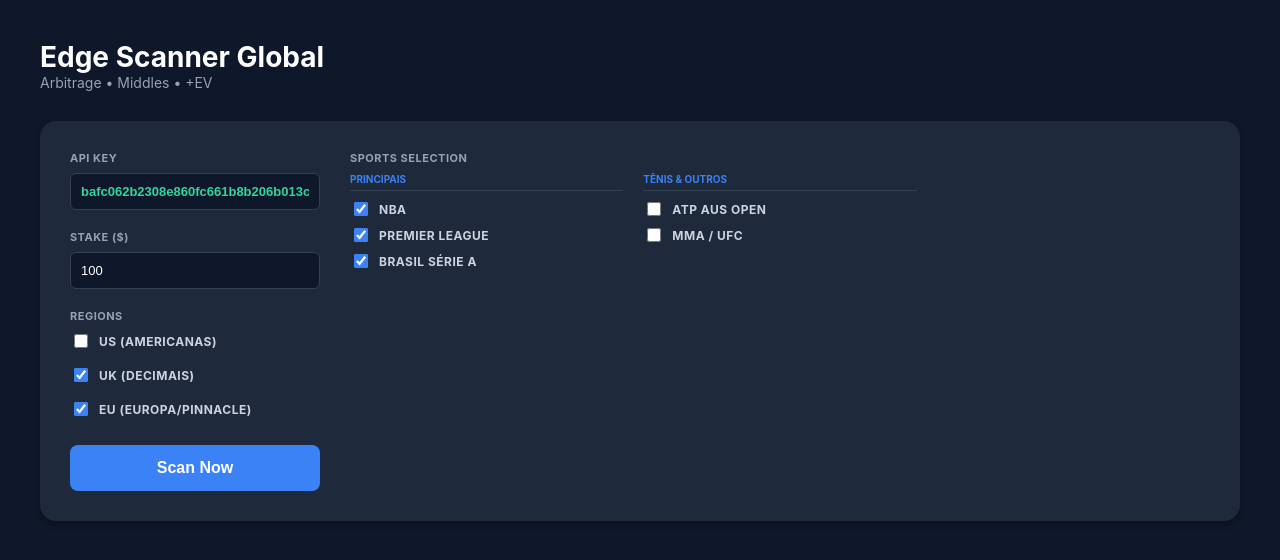
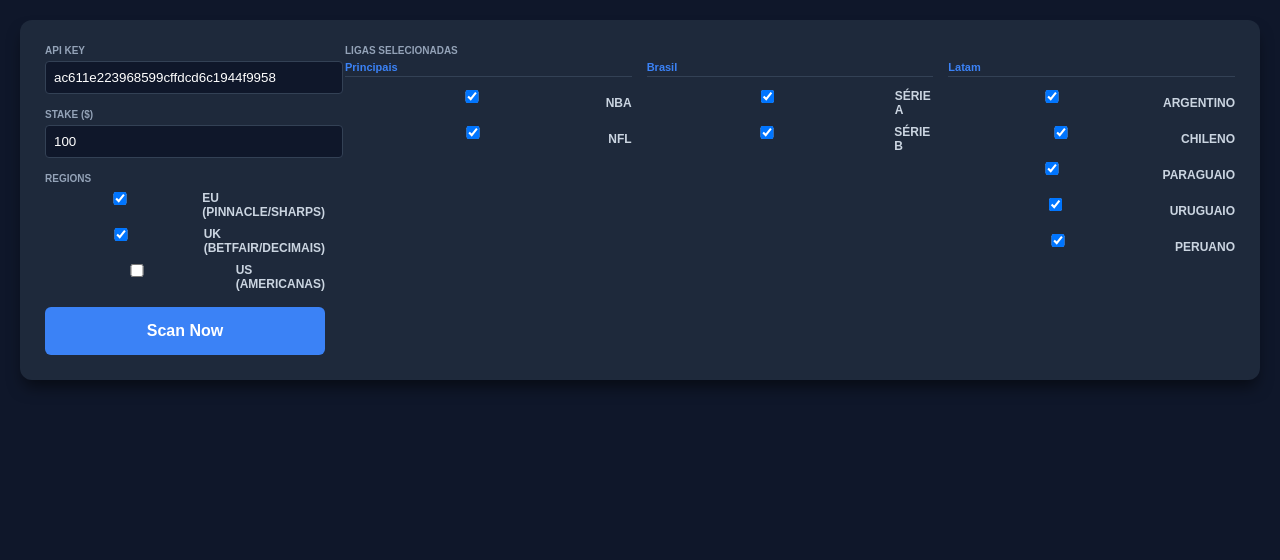
Before and after one commit to fekitorich/odd, a Flask app: page / in a window 1280 px wide. Shown: the top 560 px of the page. Run offline with Flask 3, Linux system fonts and the light colour scheme.

Commit message:
Update index.html

```diff
--- a/templates/index.html
+++ b/templates/index.html
@@ -2,112 +2,85 @@
 <html lang="pt-br">
 <head>
     <meta charset="UTF-8">
-    <title>Edge Scanner Global</title>
+    <title>Edge Scanner Global - Pro</title>
     <style>
         :root { --bg: #0f172a; --panel: #1e293b; --text: #e2e8f0; --primary: #3b82f6; --green: #064e3b; --green-text: #34d399; --red: #7f1d1d; --red-text: #f87171; }
-        body { background: var(--bg); color: var(--text); font-family: -apple-system, BlinkMacSystemFont, "Segoe UI", Roboto, sans-serif; padding: 40px; margin: 0; }
+        body { background: var(--bg); color: var(--text); font-family: sans-serif; padding: 20px; margin: 0; }
         .container { max-width: 1400px; margin: 0 auto; }
-        .header { display: flex; justify-content: space-between; margin-bottom: 30px; }
-        h1 { margin: 0; font-size: 28px; color: white; font-weight: 700; }
-
-        .main-panel { background: var(--panel); padding: 30px; border-radius: 16px; display: grid; grid-template-columns: 250px 1fr 200px; gap: 30px; box-shadow: 0 4px 6px rgba(0,0,0,0.3); }
-
-        label { display: block; font-size: 11px; font-weight: 700; color: #94a3b8; margin-bottom: 8px; text-transform: uppercase; letter-spacing: 0.5px; }
-        input[type="text"], input[type="number"] { background: var(--bg); border: 1px solid #334155; color: white; padding: 10px; border-radius: 6px; width: 100%; box-sizing: border-box; font-size: 13px; }
-
-        .sports-container { display: grid; grid-template-columns: repeat(3, 1fr); gap: 20px; }
-        .sport-category { margin-bottom: 15px; }
-        .cat-title { color: var(--primary); font-size: 10px; font-weight: bold; text-transform: uppercase; border-bottom: 1px solid #334155; padding-bottom: 5px; margin-bottom: 8px; }
-
-        .item { display: flex; align-items: center; gap: 8px; font-size: 12px; cursor: pointer; color: #cbd5e1; margin-bottom: 6px; }
-        .item:hover { color: white; }
-        input[type="checkbox"] { accent-color: var(--primary); width: 14px; height: 14px; cursor: pointer; }
-
-        .btn { background: var(--primary); color: white; border: none; padding: 14px; border-radius: 8px; font-weight: 600; cursor: pointer; width: 100%; margin-top: 20px; font-size: 16px; transition: 0.2s; }
+        .main-panel { background: var(--panel); padding: 25px; border-radius: 12px; display: grid; grid-template-columns: 280px 1fr; gap: 20px; box-shadow: 0 10px 15px -3px rgba(0,0,0,0.5); }
+        label { display: block; font-size: 10px; font-weight: bold; color: #94a3b8; margin-bottom: 5px; text-transform: uppercase; }
+        input { background: var(--bg); border: 1px solid #334155; color: white; padding: 8px; border-radius: 4px; width: 100%; margin-bottom: 15px; }
+        .sports-grid { display: grid; grid-template-columns: repeat(3, 1fr); gap: 15px; }
+        .cat-title { color: var(--primary); font-size: 11px; font-weight: bold; border-bottom: 1px solid #334155; margin-bottom: 10px; padding-bottom: 3px; }
+        .item { display: flex; align-items: center; gap: 8px; font-size: 12px; margin-bottom: 5px; color: #cbd5e1; }
+        .btn { background: var(--primary); color: white; border: none; padding: 15px; border-radius: 6px; font-weight: bold; cursor: pointer; width: 100%; font-size: 16px; }
         .btn:hover { background: #2563eb; }
-
-        .alert { padding: 15px; border-radius: 8px; margin-top: 20px; display: none; font-size: 14px; }
-        .alert-error { background: rgba(127, 29, 29, 0.2); border: 1px solid var(--red); color: var(--red-text); }
-
-        .tabs { display: flex; gap: 20px; margin-top: 30px; border-bottom: 1px solid #334155; }
-        .tab { padding: 12px 20px; cursor: pointer; color: #94a3b8; border-bottom: 2px solid transparent; font-weight: 500; }
-        .tab.active { color: white; border-bottom: 2px solid var(--primary); }
-
-        .content { display: none; background: var(--panel); padding: 0; border-radius: 0 0 16px 16px; overflow: hidden; }
+        .tabs { display: flex; gap: 10px; margin-top: 20px; border-bottom: 1px solid #334155; }
+        .tab { padding: 10px 20px; cursor: pointer; color: #94a3b8; border-bottom: 2px solid transparent; }
+        .tab.active { color: white; border-bottom: 2px solid var(--primary); font-weight: bold; }
+        .content { display: none; background: var(--panel); margin-top: 10px; border-radius: 8px; }
         .content.active { display: block; }
-
         table { width: 100%; border-collapse: collapse; }
-        th { background: rgba(15, 23, 42, 0.5); text-align: left; padding: 12px 16px; font-size: 11px; color: #94a3b8; text-transform: uppercase; letter-spacing: 1px; }
-        td { padding: 16px; border-bottom: 1px solid #334155; font-size: 13px; vertical-align: top; }
-
-        .roi-badge { padding: 4px 8px; border-radius: 4px; font-weight: bold; font-size: 12px; display: inline-block; }
-        .roi-pos { background: rgba(6, 78, 59, 0.4); color: var(--green-text); border: 1px solid var(--green); }
-        .roi-neg { background: rgba(127, 29, 29, 0.4); color: var(--red-text); border: 1px solid var(--red); }
-
-        .bet-detail { margin-bottom: 8px; line-height: 1.4; }
-        .bookie-name { color: #94a3b8; font-size: 11px; font-weight: normal; }
-        .odd-val { color: white; font-weight: bold; }
+        th { text-align: left; padding: 12px; font-size: 11px; color: #94a3b8; text-transform: uppercase; background: rgba(0,0,0,0.2); }
+        td { padding: 12px; border-bottom: 1px solid #334155; font-size: 13px; }
+        .roi-badge { padding: 4px 8px; border-radius: 4px; font-weight: bold; }
+        .roi-pos { background: rgba(6, 78, 59, 0.4); color: var(--green-text); }
+        .bet-box { background: rgba(15, 23, 42, 0.4); padding: 8px; border-radius: 4px; border-left: 3px solid var(--primary); margin-bottom: 5px; }
+        .bookie { color: #94a3b8; font-size: 11px; }
+        .market-tag { font-size: 10px; background: #334155; padding: 2px 5px; border-radius: 3px; color: #3b82f6; margin-bottom: 4px; display: inline-block; }
     </style>
 </head>
 <body>
     <div class="container">
-        <div class="header">
-            <div><h1>Edge Scanner Global</h1><div style="font-size:14px;color:#94a3b8">Arbitrage • Middles • +EV</div></div>
-        </div>
-
-        <form id="form">
-            <div class="main-panel">
+        <form id="form" class="main-panel">
             <div>
                 <label>API KEY</label>
-                    <input type="text" name="apiKey" value="bafc062b2308e860fc661b8b206b013c" style="color:#34d399; font-weight:bold;">
-
-                    <div style="margin-top:20px"><label>STAKE ($)</label><input type="number" name="stake" value="100"></div>
-                    <div style="margin-top:20px"><label>REGIONS</label>
-                        <div style="display:grid; gap:8px;">
+                <input type="text" name="apiKey" value="ac611e223968599cffdcd6c1944f9958">
+                <label>STAKE ($)</label>
+                <input type="number" name="stake" value="100">
+                <label>REGIONS</label>
+                <div style="font-size:12px; margin-bottom:15px;">
+                    <label class="item"><input type="checkbox" name="regions" value="eu" checked> EU (Pinnacle/Sharps)</label>
+                    <label class="item"><input type="checkbox" name="regions" value="uk" checked> UK (Betfair/Decimais)</label>
                     <label class="item"><input type="checkbox" name="regions" value="us"> US (Americanas)</label>
-                            <label class="item"><input type="checkbox" name="regions" value="uk" checked> UK (Decimais)</label>
-                            <label class="item"><input type="checkbox" name="regions" value="eu" checked> EU (Europa/Pinnacle)</label>
-                        </div>
                 </div>
                 <button type="submit" class="btn" id="btn">Scan Now</button>
             </div>
-
-                <div style="grid-column: span 2;">
-                    <label>SPORTS SELECTION</label>
-                    <div class="sports-container">
-                        <div class="sport-category">
+            <div>
+                <label>LIGAS SELECIONADAS</label>
+                <div class="sports-grid">
+                    <div>
                         <div class="cat-title">Principais</div>
                         <label class="item"><input type="checkbox" name="sports" value="basketball_nba" checked> NBA</label>
-                            <label class="item"><input type="checkbox" name="sports" value="soccer_epl" checked> Premier League</label>
-                            <label class="item"><input type="checkbox" name="sports" value="soccer_brazil_campeonato" checked> Brasil Série A</label>
+                        <label class="item"><input type="checkbox" name="sports" value="americanfootball_nfl" checked> NFL</label>
                     </div>
-                        <div class="sport-category">
-                            <div class="cat-title">Tênis & Outros</div>
-                            <label class="item"><input type="checkbox" name="sports" value="tennis_atp_aus_open_singles"> ATP Aus Open</label>
-                            <label class="item"><input type="checkbox" name="sports" value="mma_mixed_martial_arts"> MMA / UFC</label>
+                    <div>
+                        <div class="cat-title">Brasil</div>
+                        <label class="item"><input type="checkbox" name="sports" value="soccer_brazil_campeonato" checked> Série A</label>
+                        <label class="item"><input type="checkbox" name="sports" value="soccer_brazil_serie_b" checked> Série B</label>
                     </div>
+                    <div>
+                        <div class="cat-title">Latam</div>
+                        <label class="item"><input type="checkbox" name="sports" value="soccer_argentina_primera" checked> Argentino</label>
+                        <label class="item"><input type="checkbox" name="sports" value="soccer_chile_primera" checked> Chileno</label>
+                        <label class="item"><input type="checkbox" name="sports" value="soccer_paraguay_primera" checked> Paraguaio</label>
+                        <label class="item"><input type="checkbox" name="sports" value="soccer_uruguay_primera" checked> Uruguaio</label>
+                        <label class="item"><input type="checkbox" name="sports" value="soccer_peru_primera" checked> Peruano</label>
                     </div>
                 </div>
             </div>
         </form>
 
-        <div id="error-box" class="alert alert-error"></div>
-
-        <div id="results-area" style="display:none;">
+        <div id="results-area" style="margin-top:20px; display:none;">
             <div class="tabs">
-                <div class="tab active" onclick="showTab('ev', this)">+EV (Valor Esperado)</div>
+                <div class="tab active" onclick="showTab('ev', this)">+EV (Valor)</div>
                 <div class="tab" onclick="showTab('arb', this)">Arbitrage (Lucro Certo)</div>
-                <div class="tab" onclick="showTab('mid', this)">Middles</div>
             </div>
-
             <div id="ev" class="content active">
-                <table><thead><tr><th>Evento</th><th>Onde Apostar</th><th>Edge / Valor</th></tr></thead><tbody id="tb-ev"></tbody></table>
+                <table><thead><tr><th>Evento</th><th>O que Apostar</th><th>ROI / Edge</th></tr></thead><tbody id="tb-ev"></tbody></table>
             </div>
             <div id="arb" class="content">
-                <table><thead><tr><th>Evento</th><th>Combinação Necessária</th><th>ROI</th></tr></thead><tbody id="tb-arb"></tbody></table>
-            </div>
-            <div id="mid" class="content">
-                <table><thead><tr><th>Evento</th><th>Range de Aposta</th><th>ROI</th></tr></thead><tbody id="tb-mid"></tbody></table>
+                <table><thead><tr><th>Evento</th><th>Combinação</th><th>ROI</th></tr></thead><tbody id="tb-arb"></tbody></table>
             </div>
         </div>
     </div>
@@ -123,13 +96,11 @@
         document.getElementById('form').addEventListener('submit', async (e) => {
             e.preventDefault();
             const btn = document.getElementById('btn');
-            const errBox = document.getElementById('error-box');
             const results = document.getElementById('results-area');
+            btn.innerText = 'Buscando Oportunidades...';
+            btn.disabled = true;
 
-            btn.innerText = 'Consultando API...';
-            btn.disabled = true;
-            errBox.style.display = 'none';
-
+            try {
                 const formData = new FormData(e.target);
                 const payload = {
                     apiKey: formData.get('apiKey'),
@@ -138,7 +109,6 @@
                     stake: formData.get('stake')
                 };
 
-            try {
                 const res = await fetch('/scan', {
                     method: 'POST',
                     headers: {'Content-Type': 'application/json'},
@@ -146,62 +116,63 @@
                 });
                 const data = await res.json();
 
-                if (data.sport_errors && data.sport_errors.some(e => e.error.includes("quota"))) {
-                    throw new Error("COTA DA API EXCEDIDA. Crie uma nova conta no site The Odds API.");
-                }
-
                 results.style.display = 'block';
-                renderTable('tb-ev', data.plus_ev?.opportunities, true);
-                renderTable('tb-arb', data.arbitrage?.opportunities, false);
-                renderTable('tb-mid', data.middles?.opportunities, false);
+                renderTable('tb-ev', data.plus_ev?.opportunities);
+                renderTable('tb-arb', data.arbitrage?.opportunities);
 
             } catch (err) {
-                errBox.innerText = err.message;
-                errBox.style.display = 'block';
+                alert("Erro: " + err.message);
             } finally {
                 btn.innerText = 'Scan Now';
                 btn.disabled = false;
             }
         });
 
-        function renderTable(tbodyId, list, isEV) {
+        function renderTable(tbodyId, list) {
             const tbody = document.getElementById(tbodyId);
             tbody.innerHTML = '';
-
             if (!list || list.length === 0) {
-                tbody.innerHTML = '<tr><td colspan="3" style="text-align:center; padding:40px; color:#64748b;">Nenhuma oportunidade lucrativa no momento.</td></tr>';
+                tbody.innerHTML = '<tr><td colspan="3" style="text-align:center; padding:20px; color:#64748b;">Nada encontrado agora.</td></tr>';
                 return;
             }
 
             list.forEach(item => {
-                // Pega o ROI ou o Edge dependendo do tipo
-                const roiVal = item.edge_percent || item.roi_percent || item.profit || 0;
+                const val = item.edge_percent || item.roi_percent || item.roi || 0;
 
-                // Formata os detalhes das apostas (OUTCOMES)
-                let betDisplay = `<div style="color:var(--primary); font-size:11px; margin-bottom:6px; font-weight:bold;">${item.market?.toUpperCase() || 'MERCADO'}</div>`;
+                // LÓGICA DE DETECÇÃO DE APOSTA (AQUI ESTÁ A CORREÇÃO)
+                let detailHtml = `<div class="market-tag">${item.market?.toUpperCase() || 'MARKET'}</div>`;
 
-                if (item.outcomes && Array.isArray(item.outcomes)) {
-                    betDisplay += item.outcomes.map(oc => `
-                        <div class="bet-detail">
-                            <span style="color:white;">${oc.name}</span>
-                            <span class="bookie-name"> na ${oc.bookmaker || 'Casa'}</span>
-                            <span class="odd-val">@ ${oc.price || oc.odds}</span>
+                if (item.outcomes && item.outcomes.length > 0) {
+                    // Caso para Arbitragem ou +EV com lista
+                    detailHtml += item.outcomes.map(oc => `
+                        <div class="bet-box">
+                            <span style="color:white; font-weight:bold;">${oc.name} ${item.point ? '(Linha: ' + item.point + ')' : ''}</span><br>
+                            <span class="bookie">na ${oc.bookmaker} @ <b>${oc.price || oc.odds}</b></span>
                         </div>
                     `).join('');
                 } else {
-                    betDisplay += `<div style="color:white;">${item.description || item.selection || 'Ver detalhes na casa'}</div>`;
+                    // Caso para Totals ou +EV simplificado
+                    const selection = item.selection || item.name || 'Resultado';
+                    const point = item.point ? ' ' + item.point : '';
+                    const bookie = item.bookmaker || item.bookie || 'Ver Casa';
+                    const odd = item.price || item.odds || '-';
+
+                    detailHtml += `
+                        <div class="bet-box">
+                            <span style="color:white; font-weight:bold;">${selection}${point}</span><br>
+                            <span class="bookie">na ${bookie} @ <b>${odd}</b></span>
+                        </div>
+                    `;
                 }
 
                 tbody.innerHTML += `
                     <tr>
                         <td>
-                            <div style="font-weight:bold; color:white;">${item.sport || 'Esporte'}</div>
-                            <div style="color:#94a3b8; font-size:12px; margin-top:4px;">${item.event || 'Jogo'}</div>
+                            <div style="font-weight:bold; color:white;">${item.sport || 'Futebol'}</div>
+                            <div style="color:#94a3b8; font-size:12px;">${item.event || 'Jogo'}</div>
                         </td>
-                        <td>${betDisplay}</td>
-                        <td>
-                            <span class="roi-badge ${roiVal > 0 ? 'roi-pos' : 'roi-neg'}">${roiVal.toFixed(2)}%</span>
-                        </td>
+                        <td>${detailHtml}</td>
+                        <td><span class="roi-badge roi-pos">${parseFloat(val).toFixed(2)}%</span></td>
                     </tr>
                 `;
             });
```
Lines whose indentation alone changed are shown as unchanged.
